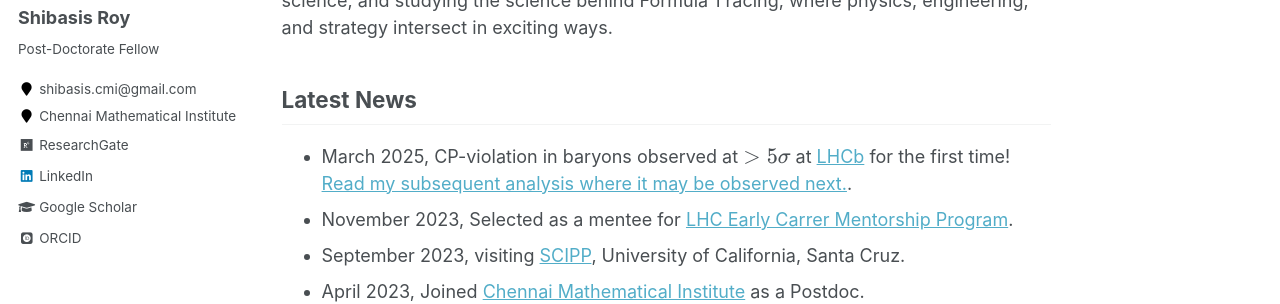
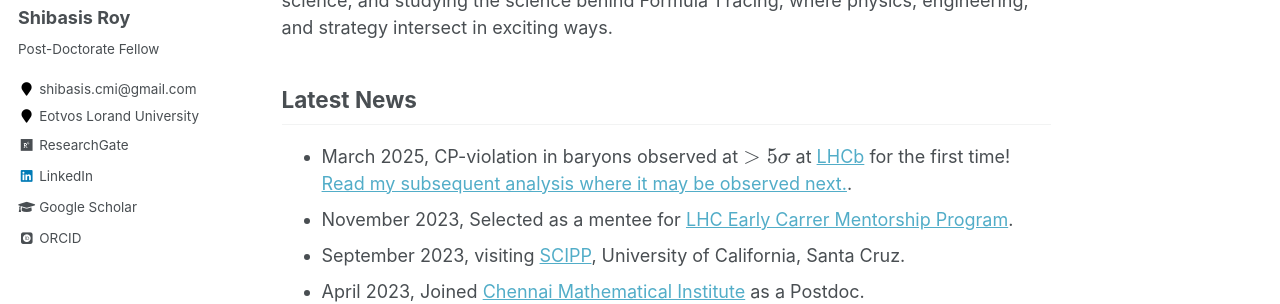
Before and after one commit to shibasisr/shibasisr.github.io, a Jekyll site: the page built from _pages/home.md, in a window 1280 px wide. Shown: the part 332-636 px from the top of the page. Built offline with Jekyll 4.4.1, drawn with Linux system fonts in a browser that asks for light colours; some web fonts are replaced; a script bundle is joined from its source files by our own code; library files that are not in the unit come from our copies; formulas are drawn with MathJax 3.

Commit message:
Update _config.yml

```diff
--- a/_config.yml
+++ b/_config.yml
@@ -83,7 +83,7 @@ author:
   name             : "Shibasis Roy"
   avatar           : "sr50kb.jpg"
   bio              : Post-Doctorate Fellow
-  employer         : "Chennai Mathematical Institute"
+  employer         : "Eotvos Lorand University"
   location         : "shibasis.cmi@gmail.com"
   pubmed           :
   googlescholar    : "https://scholar.google.com/citations?user=tpdTha4AAAAJ&hl=en"
```
